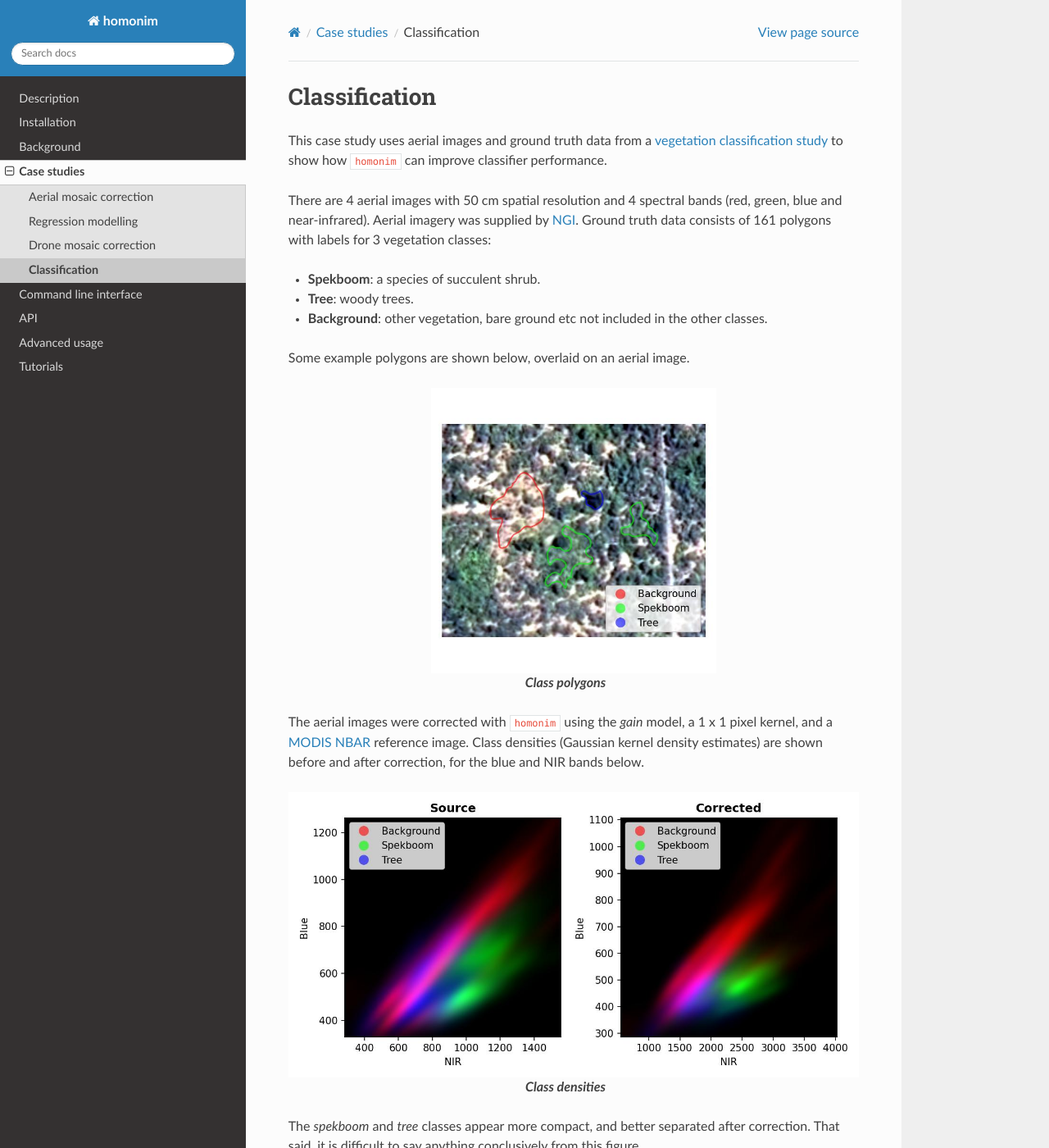
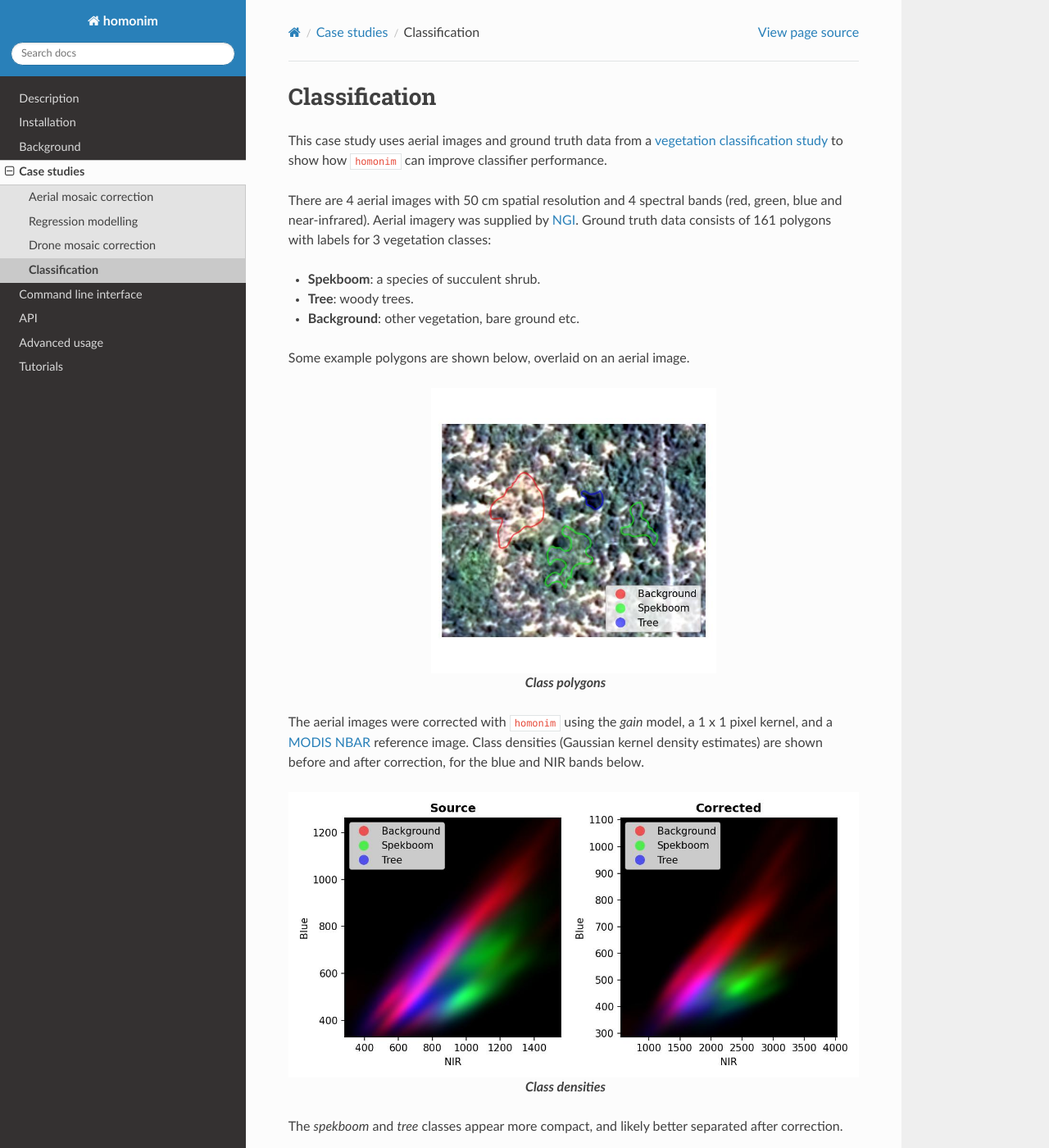
Before and after one commit to leftfield-geospatial/homonim, a Sphinx documentation site: the page built from docs/case_studies/classification.rst, in a window 1280 px wide and 1400 px high. Shown: the whole window at 82% size. Built offline with Sphinx 7.4.7 and the Read the Docs theme 2.0.0, drawn with Linux system fonts in a browser that asks for light colours; pages that are not in the unit, such as notebooks, are missing from menus; some of the changed text lies outside the part shown.

Commit message:
minor updates

```diff
--- a/docs/case_studies/classification.rst
+++ b/docs/case_studies/classification.rst
@@ -7,7 +7,7 @@ There are 4 aerial images with 50 cm spatial resolution and 4 spectral bands (re
 
 - **Spekboom**: a species of succulent shrub.
 - **Tree**: woody trees.
-- **Background**: other vegetation, bare ground etc not included in the other classes.
+- **Background**: other vegetation, bare ground etc.
 
 Some example polygons are shown below, overlaid on an aerial image.
 
@@ -24,7 +24,7 @@ The aerial images were corrected with ``homonim`` using the *gain* model, a 1 x
 
     **Class densities**
 
-The *spekboom* and *tree* classes appear more compact, and better separated after correction.  That said, it is difficult to say anything conclusively from this figure.
+The *spekboom* and *tree* classes appear more compact, and likely better separated after correction.
 
 To quantify the effect of surface reflectance correction, a per-pixel naive Bayes classifier was evaluated on the source and corrected imagery.  (Evaluation used the raw red, green, blue and NIR band pixel values as features, and a 10-fold cross-validation for training and testing.)  Normalised confusion matrix, accuracy, and AUC (area under the ROC curve) values are tabulated below.
 
```
